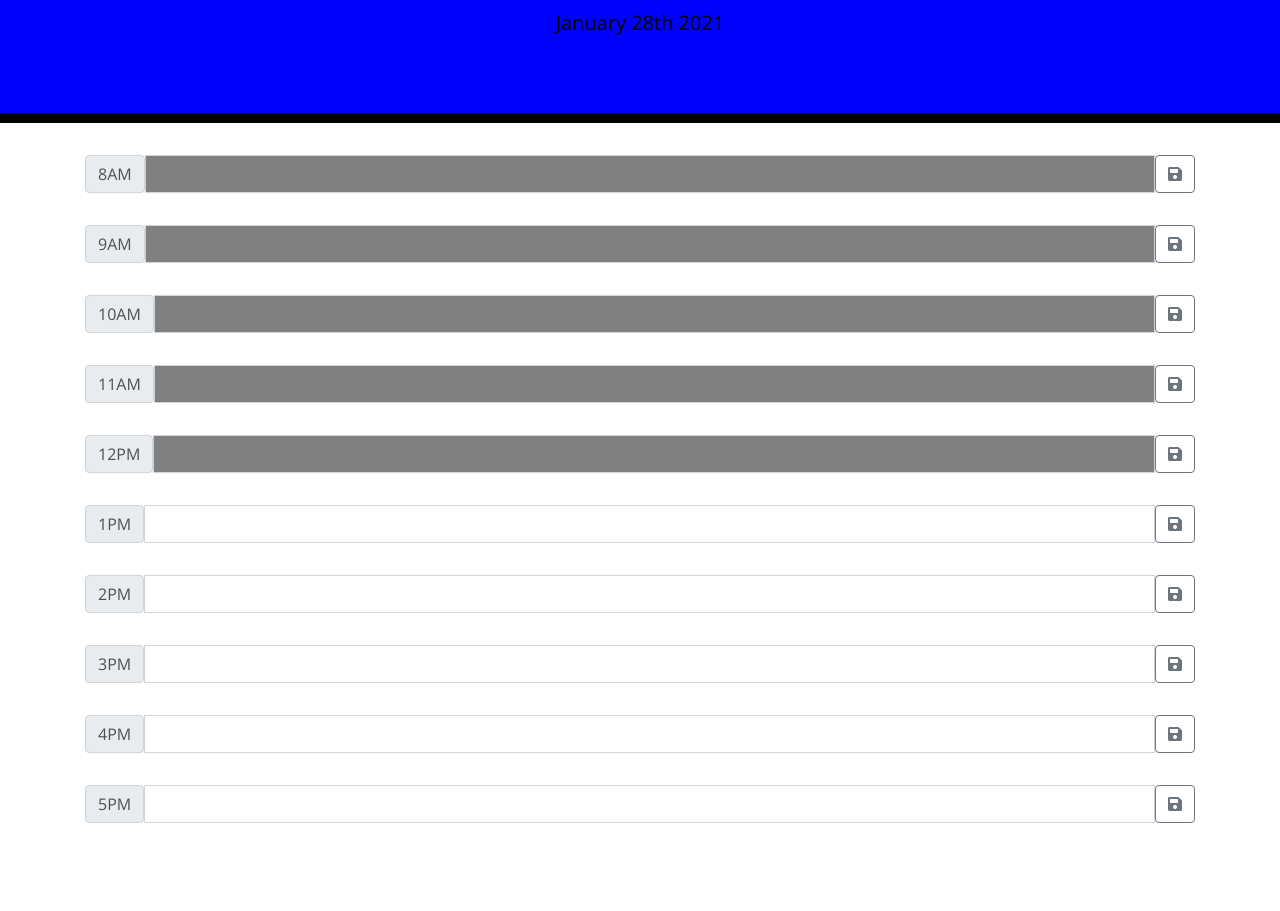
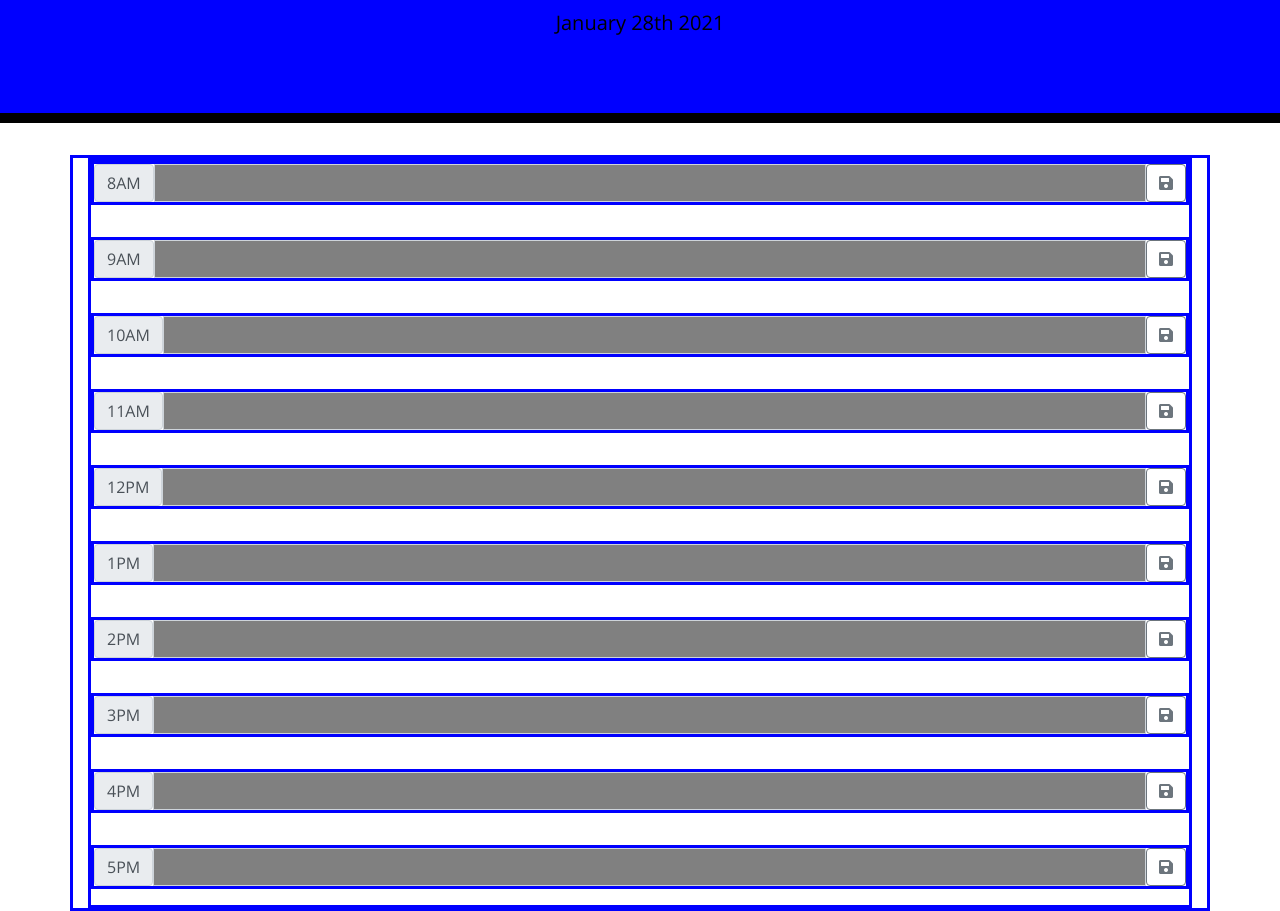
Before and after one commit to zakklikeslamps/Daily_Planner, a plain HTML site: page Develop/index.html in a window 1280 px wide. Shown: the part 181-1092 px from the top of the page. Before the commit the page ends 1020 px from the top, so only its background shows below. Drawn offline with nearby package versions, Linux system fonts and the light colour scheme.

Commit message:
Finally got color coordination to work right. Should be all good now.

```diff
--- a/Develop/Assets/js/script.js
+++ b/Develop/Assets/js/script.js
@@ -1,3 +1,6 @@
+//Keeps script from loading until the page has fully loaded.
+$(document).ready(function () {
+
     //Object of hour slots
     var slots = {
         "8": "",
@@ -12,8 +15,6 @@ var slots = {
         "5": "",
     }
 
-//Keeps script from loading until the page has fully loaded.
-$(document).ready(function () {
 
     //Current Date via moment.JS
     const currentDay = moment().format("MMMM Do YYYY");
@@ -23,14 +24,8 @@ $(document).ready(function () {
     const present = parseInt(moment().format("HH"));
     console.log(present)
 
-    //Current Hour
-    //var currentHour = $("#currentDay");
-    //currentHour.content(currentHour);
-    //^Affecting date in header
-
-
     //At another student's suggestion, added a border for aesthetic & visual aide.
-    //$("div").css("border", "3px solid blue"); (why not working?)
+    $("div").css("border", "3px solid blue");
 
     $("#btn8").click(function () {
         var content = $("#slot8").val();
@@ -124,7 +119,7 @@ $(document).ready(function () {
     var storedData = JSON.parse(window.localStorage.getItem(5))
     $('#slot5').val(storedData);
 
-    //Adds current moment in time (to the second) for moment.JS, then converts UTC to local time
+    //Adds current moment in time UTC for moment.JS, then converts UTC to local time
     var date = moment.utc().format('YYYY-MM-DD HH:mm:ss');
     let utc = moment.utc(date).toDate();
     const localTime = moment(utc).local().format('YYYY-MM-DD HH:mm:ss');
--- a/Develop/index.html
+++ b/Develop/index.html
@@ -70,7 +70,7 @@
       <br>
       <div id="1PM" class="input-group mb-3">
         <span class="input-group-text">1PM</span>
-        <input type="text" class="form-control" id="slot1" aria-label="Recipient's username"
+        <input type="text" class="form-control" id="slot13" aria-label="Recipient's username"
           aria-describedby="button-addon2">
         <button class="btn btn-outline-secondary" id="btn1" type="button" id="button-addon2"><i
             class="fas fa-save"></i></button>
@@ -78,7 +78,7 @@
       <br>
       <div id="2PM" class="input-group mb-3">
         <span class="input-group-text">2PM</span>
-        <input type="text" class="form-control" id="slot2" aria-label="Recipient's username"
+        <input type="text" class="form-control" id="slot14" aria-label="Recipient's username"
           aria-describedby="button-addon2">
         <button class="btn btn-outline-secondary" id="btn2" type="button" id="button-addon2"><i
             class="fas fa-save"></i></button>
@@ -86,7 +86,7 @@
       <br>
       <div id="3PM" class="input-group mb-3">
         <span class="input-group-text">3PM</span>
-        <input type="text" class="form-control" id="slot3" aria-label="Recipient's username"
+        <input type="text" class="form-control" id="slot15" aria-label="Recipient's username"
           aria-describedby="button-addon2">
         <button class="btn btn-outline-secondary" id="btn3" type="button" id="button-addon2"><i
             class="fas fa-save"></i></button>
@@ -94,7 +94,7 @@
       <br>
       <div id="4PM" class="input-group mb-3">
         <span class="input-group-text">4PM</span>
-        <input type="text" class="form-control" id="slot4" aria-label="Recipient's username"
+        <input type="text" class="form-control" id="slot16" aria-label="Recipient's username"
           aria-describedby="button-addon2">
         <button class="btn btn-outline-secondary" id="btn4" type="button" id="button-addon2"><i
             class="fas fa-save"></i></button>
@@ -102,7 +102,7 @@
       <br>
       <div id="5PM" class="input-group mb-3">
         <span class="input-group-text">5PM</span>
-        <input type="text" class="form-control" id="slot5" aria-label="Recipient's username"
+        <input type="text" class="form-control" id="slot17" aria-label="Recipient's username"
           aria-describedby="button-addon2">
         <button class="btn btn-outline-secondary" id="btn5" type="button" id="button-addon2"><i
             class="fas fa-save"></i></button>
```
Also changed, not shown: 3 other files. Lines whose indentation alone changed are shown as unchanged.
